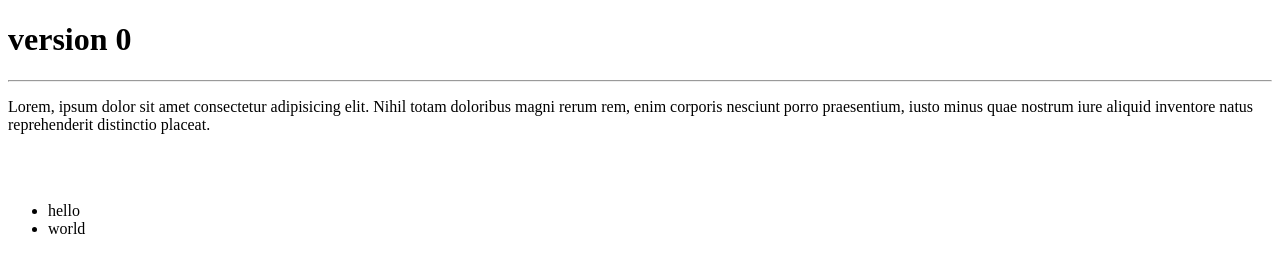
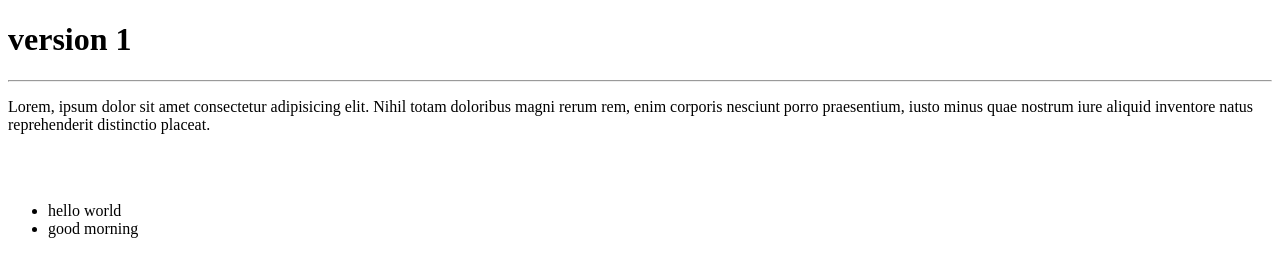
Before and after one commit to Hariharan477/sample-2, a plain HTML site: page index.html in a window 1280 px wide. Drawn offline with Linux system fonts and the light colour scheme.

Commit message:
updated to version 0

```diff
--- a/index.html
+++ b/index.html
@@ -7,14 +7,14 @@
 </head>
 <body>
     <h1>
-        version 0
+        version 1
     </h1>
     <hr>
     <p>Lorem, ipsum dolor sit amet consectetur adipisicing elit. Nihil totam doloribus magni rerum rem, enim corporis nesciunt porro praesentium, iusto minus quae nostrum iure aliquid inventore natus reprehenderit distinctio placeat.</p>
     <br><br>
     <ul>
-        <li>hello</li>
-        <li>world</li>
+        <li>hello world</li>
+        <li>good morning</li>
     </ul>
 </body>
 </html>
```
